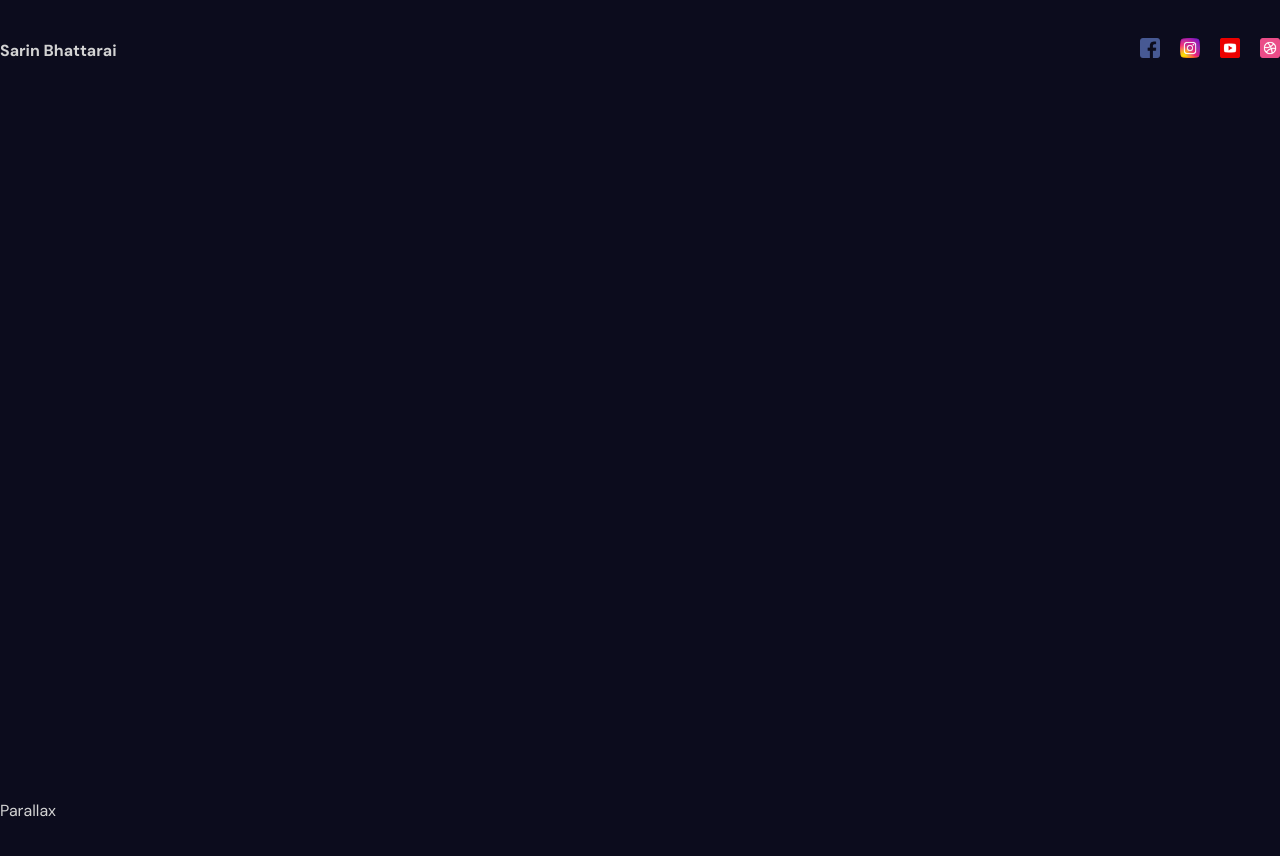
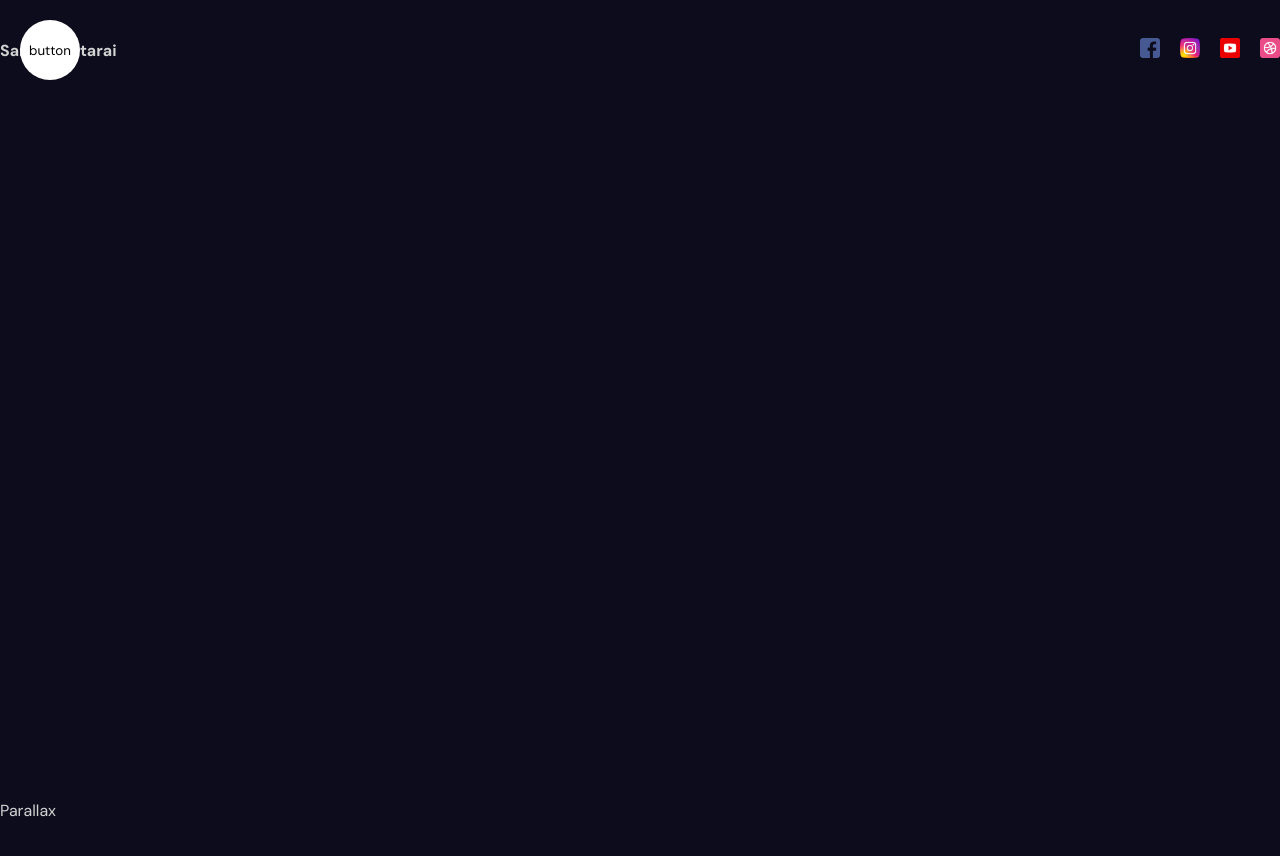
Before and after one commit to Sarin-Bhattarai/personal-portfolio, a React (Vite) app: page / in a window 1280 px wide. Shown: the top 856 px of the page. Built offline with nearby package versions, Linux system fonts and the light colour scheme.

Commit message:
feat(building the layout)

```diff
--- a/src/App.jsx
+++ b/src/App.jsx
@@ -4,16 +4,16 @@
 const App = () => {
   return (
     <div>
-      <section>
+      <section id="Home">
         <Navbar />
       </section>
-      <section>Parallax</section>
+      <section id="Services">Parallax</section>
       <section>Services</section>
-      <section>Parallax</section>
+      <section id="Portfolio">Parallax</section>
       <section>Portfolio1</section>
       <section>Portfolio2</section>
       <section>Portfolio3</section>
-      <section>Contact</section>
+      <section id="Contact">Contact</section>
     </div>
   );
 };
--- a/src/components/header/Navbar.jsx
+++ b/src/components/header/Navbar.jsx
@@ -1,10 +1,11 @@
 import "./navbar.scss";
 import { motion } from "framer-motion";
+import Sidebar from "../sidebar/Sidebar";
 
 const Navbar = () => {
   return (
     <div className="navbar">
-      {/* Sidebar */}
+      <Sidebar />
       <div className="wrapper">
         <motion.span
           initial={{
--- /dev/null
+++ b/src/components/sidebar/Links.jsx
@@ -0,0 +1,15 @@
+const Links = () => {
+  const items = ["Home", "Services", "Portfolio", "Contact", "About"];
+
+  return (
+    <div className="links">
+      {items.map((item) => (
+        <a href={`#${item}`} key={item}>
+          {item}
+        </a>
+      ))}
+    </div>
+  );
+};
+
+export default Links;
--- /dev/null
+++ b/src/components/sidebar/Sidebar.jsx
@@ -0,0 +1,39 @@
+import "./sidebar.scss";
+import Links from "./Links";
+import { useState } from "react";
+import { motion } from "framer-motion";
+import ToggleButton from "./ToggleButton";
+
+const Sidebar = () => {
+  const [open, setOpen] = useState(false);
+
+  const variants = {
+    open: {
+      clipPath: "circle(1100px at 50px 50px)",
+      transition: {
+        type: "spring",
+        stiffness: 20,
+      },
+    },
+    closed: {
+      clipPath: "circle(30px at 50px 50px)",
+      transition: {
+        delay: 0.5,
+        type: "spring",
+        stiffness: 400,
+        damping: 40,
+      },
+    },
+  };
+
+  return (
+    <motion.div className="sidebar" animate={open ? "open" : "closed"}>
+      <motion.div className="bg" variants={variants}>
+        <Links />
+      </motion.div>
+      <ToggleButton setOpen={setOpen} />
+    </motion.div>
+  );
+};
+
+export default Sidebar;
--- /dev/null
+++ b/src/components/sidebar/ToggleButton.jsx
@@ -0,0 +1,5 @@
+const ToggleButton = ({ setOpen }) => {
+  return <button onClick={() => setOpen((prev) => !prev)}>button</button>;
+};
+
+export default ToggleButton;
--- /dev/null
+++ b/src/components/sidebar/sidebar.scss
@@ -0,0 +1,44 @@
+.sidebar{
+    display: flex;
+    align-items: center;
+    justify-content: center;
+    flex-direction: column;
+    background-color: aliceblue;
+    color: black;
+
+    .bg{
+        position: fixed;
+        top: 0;
+        left: 0px;
+        bottom: 0;
+        width: 400px;
+        background: white;
+
+        .links{
+            position: absolute;
+            width: 100%;
+            height: 100%;
+            display: flex;
+            flex-direction: column;
+            align-items: center;
+            justify-content: center;
+            gap: 20px;
+
+            a{
+                font-size: 40px;
+            }
+        }
+    }
+
+    button{
+        width: 50px;
+        height: 50px;
+        border-radius: 50%;
+        position: fixed;
+        top: 25px;
+        left: 25px;
+        background-color: transparent;
+        border: none;
+        cursor: pointer;
+    }
+}
```
Also changed, not shown: 1 other file (tests, documents, lock files or other folders).
